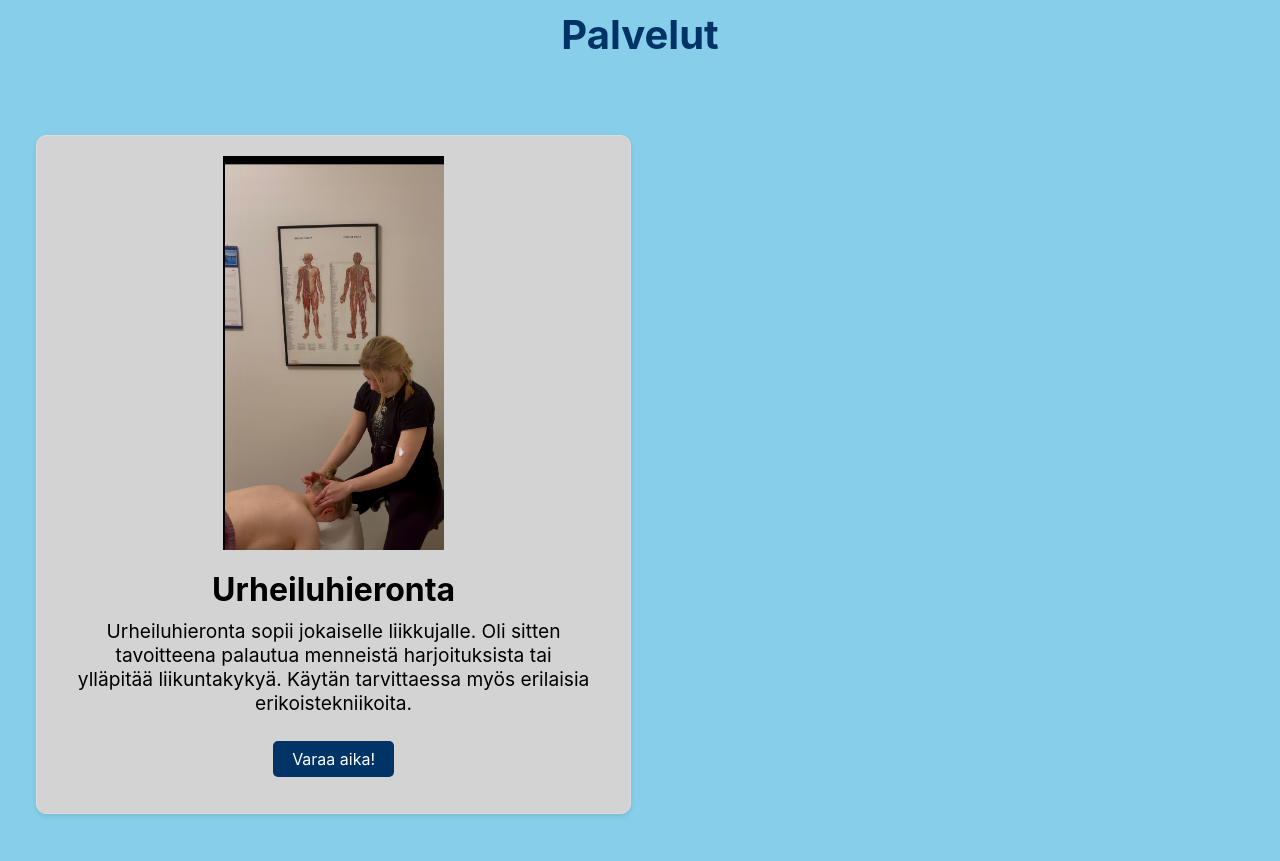
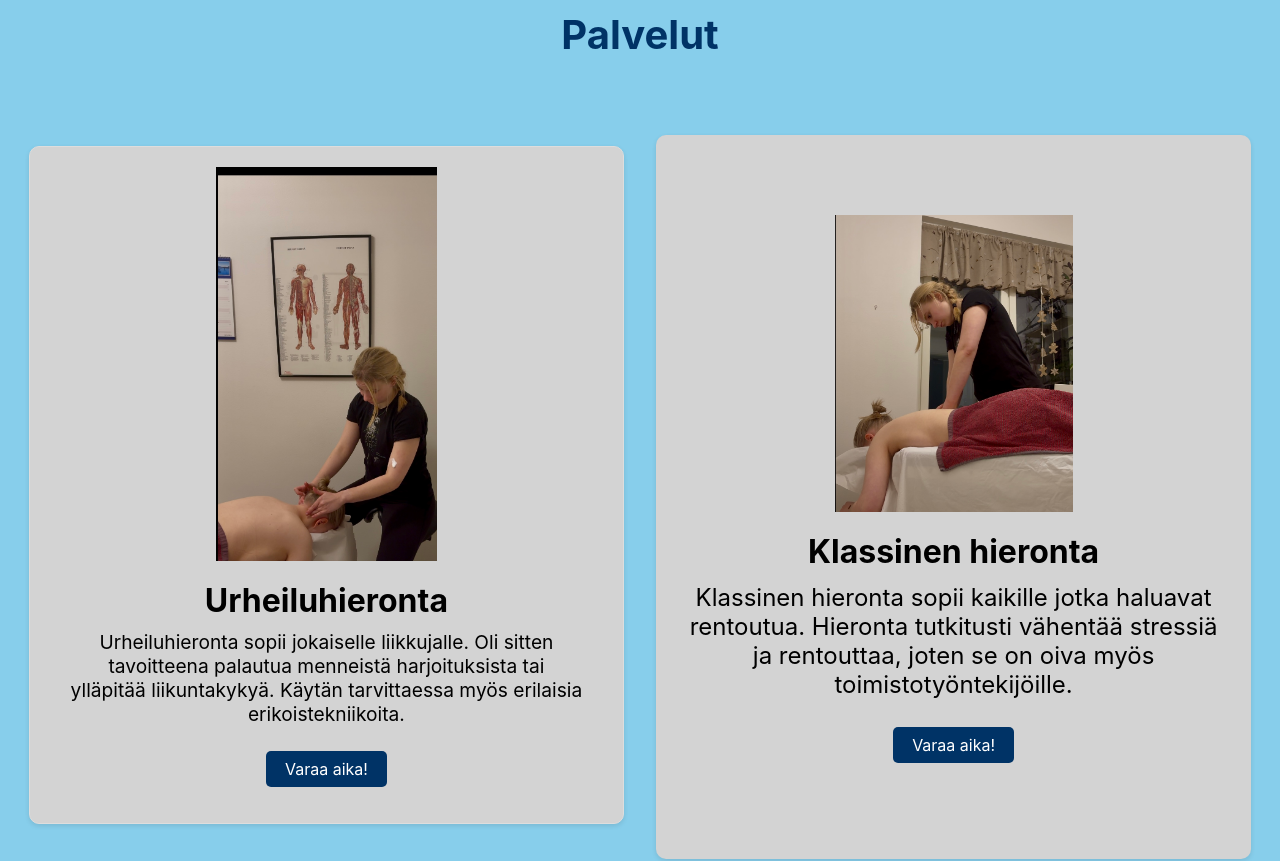
Before and after one commit to Amikola/Elsan-sivut, a React (Vite) app: page / in a window 1280 px wide. Shown: the part 780-1641 px from the top of the page. Built offline with nearby package versions, Linux system fonts and the light colour scheme.

Commit message:
Changed boxes to centered

```diff
--- a/src/pages/Home/Home.css
+++ b/src/pages/Home/Home.css
@@ -80,13 +80,7 @@ p {
   font-size: 2.5em;
   margin: 1.5em 0;
   width: 100%;
-  color: var(--dark-blue);;
-}
-
-.Services-container {
-  display: flex;
-  justify-content: center;
-  flex-wrap: wrap;
+  color: var(--dark-blue);
 }
 
 .Sports {
@@ -95,10 +89,10 @@ p {
   overflow: hidden;
   width: 45%;
   margin: 1em;
-  text-align: center;
   box-shadow: 0 2px 5px rgba(0, 0, 0, 0.1);
   display: inline-block;
-  vertical-align: top;
+  height: 100%; /* Ensure both boxes have the same height */
+  max-width: 800px;
 }
 
  .Classic {
@@ -109,40 +103,38 @@ p {
   margin: 1em;
   text-align: center;
   box-shadow: 0 2px 5px rgba(0, 0, 0, 0.1);
-    display: inline-block;
-    vertical-align: top;
-    min-height: 811.95px;
+  height: 100%; /* Ensure both boxes have the same height */
   max-width: 800px;
+  padding-top: 80px;
+  padding-bottom: 80px;
 }
 
-.Sports img {
+.Sports {
+  margin-left: auto;
+}
+
+.Classic {
+  margin-right: auto;
+}
+
+.Sports img, .Classic img {
   width: 40%;
   height: 40%;
 }
 
-.Classic img{
-    width: 40%;
-    height: 40%;
-    padding-top: 50px;
-
-  }
-
-.Sports h2 {
+.Sports h2, .Classic h2 {
   font-size: 1.5em;
   margin: 0.5em 0;
 }
 
-.Classic h2 {
-    font-size: 1.5em;
-    margin: 0.5em 0;
-    padding-top: 50px;;
-  }
-
-
 .Sports p, .Classic p {
   padding: 0 1em;
   font-size: 1em;
-  color: #666;
+}
+
+.Classic p {
+  padding: 0 1em;
+  font-size: 1.5em;
 }
 
 .Sports .button, .Classic .button {
@@ -242,7 +234,7 @@ p {
     }
 
     .Sports, .Classic {
-      width: 95%; /* Adjust width for mobile */
+      width: 90%; /* Adjust width for mobile */
       margin: 1em auto; /* Center services */
     }
 
```
Lines whose indentation alone changed are shown as unchanged.
